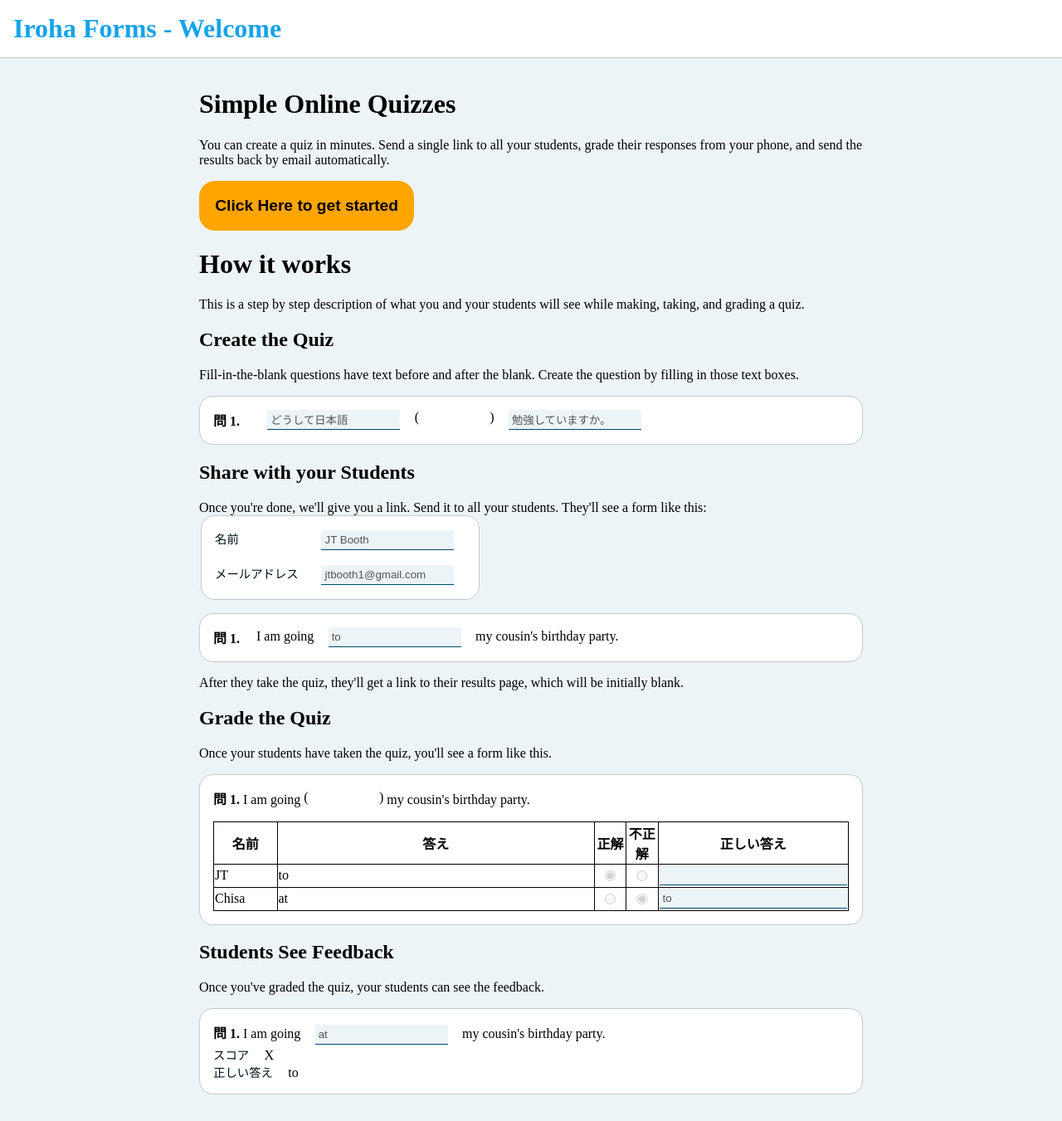
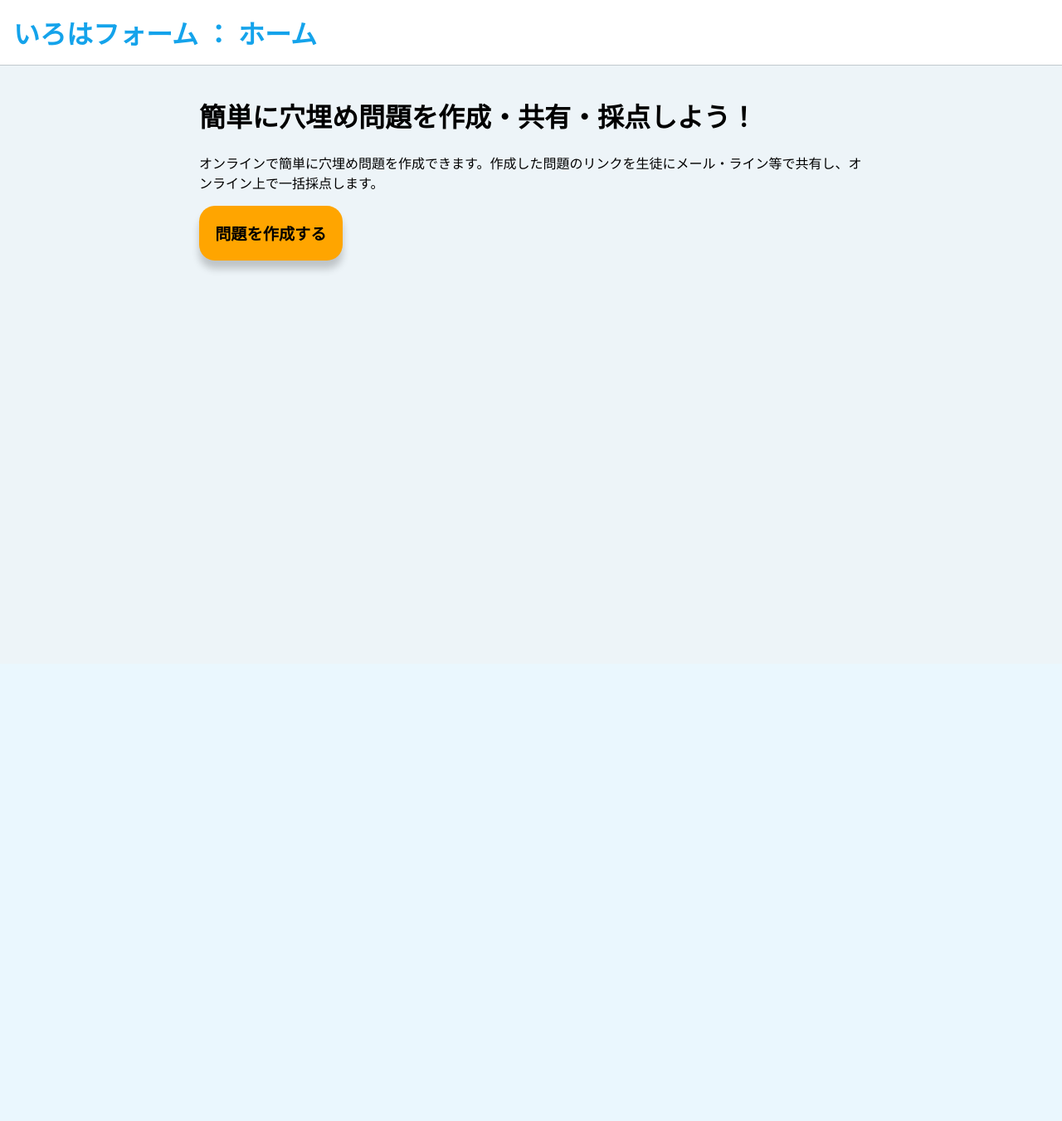
Before and after one commit to JTBooth/homework, a Flask app: page / in a window 1280 px wide. Shown: the whole page at 83% size. After the commit the page ends 329 px from the top, so only its background shows below. Run offline with Flask 2, Linux system fonts and the light colour scheme.

Commit message:
big overhaul :|

```diff
--- a/flask_app/blueprint_routes.py
+++ b/flask_app/blueprint_routes.py
@@ -147,9 +147,17 @@ def submit_quiz(student_uuid):
   )
   db.commit()
 
+  quiz_metadata = load_quiz_headers(cursor, quiz_id=quiz_id)
+
   url = url_for("page.see_feedback", student_uuid=student_uuid, student_id=student_id, _external=True)
-  # BOOKMARK
-  send_feedback_link_email('chisa@irohaforms.com', parsed_form['header']['student_email'], 'Quiz Feedback', url)
+  send_feedback_link_email(
+    'chisa@irohaforms.com',
+    parsed_form['header']['student_email'],
+    'Quiz Feedback',
+    url,
+    quiz_metadata['teacher name'],
+    quiz_metadata['quiz name']
+  )
   return redirect(url_for("page.see_feedback", student_uuid=student_uuid, student_id=student_id))
 
 @page_bp.route("/student/quiz/<student_uuid>/feedback/<student_id>", methods=["GET"])
@@ -241,9 +249,11 @@ def create_quiz():
   cursor.executemany(query, questions)
   db.commit()
 
-  url = url_for('page.quiz_links', teacher_uuid=teacher_uuid, _external=True)
-  send_quiz_link_email("chisa@irohaforms.com", out['header']['teacher_email'], "Quiz Links", url)
-  return redirect(url)
+  redirect_url = url_for('page.quiz_links', teacher_uuid=teacher_uuid)
+  teacher_url = url_for('page.grade_quiz', teacher_uuid=teacher_uuid, _external=True)
+  student_url = url_for('page.take_quiz', student_uuid=student_uuid, _external=True)
+  send_quiz_link_email("chisa@irohaforms.com", out['header']['teacher_email'], "Quiz Links", teacher_url, student_url, out['header']['quiz_name'])
+  return redirect(redirect_url)
 
 def load_quiz_headers(cursor, quiz_id):
   quiz_headers = cursor.execute("""
--- a/static/styles/styles.css
+++ b/static/styles/styles.css
@@ -133,6 +133,11 @@ button {
   color: white;
   font-weight: bolder;
   cursor: pointer;
+  box-shadow: 0 10px 10px rgb(0 0 0 / 0.2);
+}
+
+button:active {
+  box-shadow: 0 3px 3px rgb(0 0 0 / 0.2);
 }
 
 button:disabled {
@@ -149,6 +154,7 @@ button.delete-button {
   top: 0px;
   padding: 0px;
   right: 0px;
+  box-shadow: none;
 }
 
 label {
@@ -373,8 +379,3 @@ td > input[type=radio] {
   color: black;
   font-size: larger;
 }
-
-.mega-button > * {
-  color: black;
-  text-decoration: none;
-}
--- a/templates/base.html
+++ b/templates/base.html
@@ -11,7 +11,7 @@
     <meta name="viewport" content="width=device-width, height=device-height, initial-scale=1, minimum-scale=1">
   </head>
   <body>
-    <header>Iroha Forms - {% block title %}{% endblock %}</header>
+    <header>いろはフォーム ： {% block title %}{% endblock %}</header>
     <main>
       {% block content %}
       {% endblock %}
--- a/templates/create.html
+++ b/templates/create.html
@@ -1,5 +1,5 @@
 {% extends "base.html" %}
-{% block title %}Create Form{% endblock %}
+{% block title %}穴埋め問題を作る{% endblock %}
 {% block content %}
   {% with stage=1 %}
   {% include "arrow_bar.html" %}
@@ -27,7 +27,7 @@
       <button type="button" onclick="addQuestion(event)">＋質問を追加</button>
       <button type="submit" id="submit-button" class="mega-button" disabled>
         保存する
-        <span class="disabled-tooltip">Quiz name, teacher name and teacher email are required</span>
+        <span class="disabled-tooltip">試験の名前、先生の名前、先生のメールアドレスを入力してください</span>
       </input>
     </div>
   </form>
--- a/templates/feedback.html
+++ b/templates/feedback.html
@@ -1,5 +1,5 @@
 {% extends "base.html" %}
-{% block title %}Feedback{% endblock %}
+{% block title %}採点結果{% endblock %}
 {% block content %}
 <div class="quiz">
   <div class="quiz-header">
@@ -15,11 +15,11 @@
     </fieldset>
     <fieldset>
       <div>
-        <label>student name</label>
+        <label>名前</label>
         <span>{{student_metadata["student name"]}}</span>
       </div>
       <div>
-        <label>student email</label>
+        <label>メールアドレス</label>
         <span>{{student_metadata["student email"]}}</span>
       </div>
     </fieldset>
--- a/templates/grade.html
+++ b/templates/grade.html
@@ -1,5 +1,5 @@
 {% extends "base.html" %}
-{% block title %}Grade Quiz{% endblock %}
+{% block title %}試験を採点する{% endblock %}
 {% block content %}
 <div class="arrow-bar">
   <div class="arrow">
@@ -90,6 +90,6 @@
     </li>
   {% endfor %}
   </ol>
-  <button type="submit" class="mega-button">Submit</button>
+  <button type="submit" class="mega-button">採点を終了する</button>
 </form>
 {% endblock %}
--- a/templates/index.html
+++ b/templates/index.html
@@ -1,115 +1,14 @@
 {% extends "base.html" %}
-{% block title %}Welcome{% endblock %}
+{% block title %}ホーム{% endblock %}
 {% block content %}
-<h1>Simple Online Quizzes</h1>
+<h1>簡単に穴埋め問題を作成・共有・採点しよう！</h1>
 <p>
-  You can create a quiz in minutes. Send a single link
-  to all your students, grade their responses from your
-  phone, and send the results back by email automatically.
+  オンラインで簡単に穴埋め問題を作成できます。作成した問題のリンクを生徒にメール・ライン等で共有し、オンライン上で一括採点します。
 </p>
 <p>
-  <button class="mega-button">
-    <a href="{{ url_for('page.create') }}">Click Here to get started</a>
+  <!-- eventually figure out how to make create work properly here -->
+  <button class="mega-button" onclick="window.location.href='/create'">
+    問題を作成する
   </button>
 </p>
-<h1>How it works</h1>
-This is a step by step description of what you and your students will see while making, taking, and grading a quiz.
-<h2>Create the Quiz</h2>
-Fill-in-the-blank questions have text before and after the blank. Create the question by filling in those text boxes.
-<ol>
-  <li class="quiz-question">
-    <div class="quiz-question-body">
-      <input type="text" value="どうして日本語" disabled>
-      <span class="blank-space"></span>
-      <input type="text" value="勉強していますか。" disabled>
-    </div>
-  </li>
-</ol>
-<h2>Share with your Students</h2>
-Once you're done, we'll give you a link. Send it to all your students. They'll see a form like this:
-<fieldset>
-  <div>
-    <label>名前</label>
-    <input type="text" id="header-student_name" name="header-student_name" value="JT Booth" disabled>
-  </div>
-  <div>
-    <label>メールアドレス</label>
-    <input type="text" id="header-student_email" name="header-student_email" value="jtbooth1@gmail.com" disabled>
-  </div>
-</fieldset>
-<ol>
-  <li class="quiz-question">
-    <div class="quiz-question-body">
-      I am going
-      <input type="text" value="to" disabled>
-      my cousin's birthday party.
-    </div>
-  </li>
-</ol>
-After they take the quiz, they'll get a link to their results page, which will be initially blank.
-<h2>Grade the Quiz</h2>
-Once your students have taken the quiz, you'll see a form like this.
-<ol>
-  <li class="quiz-question">
-    I am going
-    <span class="blank-space"></span>
-    my cousin's birthday party.
-    <table>
-      <thead>
-        <tr>
-          <th class="grade-header-name">名前</th>
-          <th class="grade-header-answer">答え</th>
-          <th class="grade-header-maru">正解</th>
-          <th class="grade-header-batsu">不正解</th>
-          <th class="grade-header-correct">正しい答え</th>
-        </tr>
-      </thead>
-      <tbody>
-        <tr>
-          <td> JT </td>
-          <td> <span>to</span> </td>
-          <td>
-            <input type="radio" value="O" checked disabled>
-          </td>
-          <td>
-            <input type="radio" value="X" disabled>
-          </td>
-          <td>
-            <input type="text" disabled>
-          </td>
-        </tr>
-        <tr>
-          <td> Chisa </td>
-          <td> <span>at</span> </td>
-          <td>
-            <input type="radio" value="O" disabled>
-          </td>
-          <td>
-            <input type="radio" value="X" checked disabled>
-          </td>
-          <td>
-            <input type="text" value="to" disabled>
-          </td>
-        </tr>
-      </tbody>
-    </table>
-  </li>
-</ol>
-<h2>Students See Feedback</h2>
-Once you've graded the quiz, your students can see the feedback.
-<ol>
-  <li class="quiz-question">
-    I am going
-    <input type="text" value="at" disabled>
-    my cousin's birthday party.
-    <div>
-      <label>スコア</label>
-      X
-    </div>
-    <div>
-      <label>正しい答え</label>
-      to
-    </div>
-  </li>
-</ol>
 {% endblock %}
--- a/templates/links.html
+++ b/templates/links.html
@@ -1,5 +1,5 @@
 {% extends "base.html" %}
-{% block title %}Quiz Links{% endblock %}
+{% block title %}試験を共有する{% endblock %}
 {% block content %}
 
 {% with stage=2 %}
@@ -13,4 +13,7 @@
   <label>生徒が回答したあと、下記のリンクから採点してください。</label>
   <a href="{{ url_for('page.grade_quiz', teacher_uuid=teacher_uuid) }}">http://irohaforms.com{{ url_for('page.grade_quiz', teacher_uuid=teacher_uuid) }}</a>
 </div>
+<p>
+  以上のリンクはメールでもお送りしています。
+</p>
 {% endblock %}
--- a/templates/take_quiz.html
+++ b/templates/take_quiz.html
@@ -1,5 +1,5 @@
 {% extends "base.html" %}
-{% block title %}Take Quiz{% endblock %}
+{% block title %}解答する{% endblock %}
 {% block content %}
 <form action="{{ url_for('page.submit_quiz', student_uuid=student_uuid) }}" method="POST" class="quiz">
   <div class="quiz-header">
@@ -37,7 +37,7 @@
   </ol>
   <button type="submit" id="submit-button" class="mega-button" disabled>
     保存する
-    <span class="disabled-tooltip">Name and email are required.</span>
+    <span class="disabled-tooltip">名前とメールアドレスを入力してください</span>
   </button>
 </form>
 {% endblock %}
```
Also changed, not shown: flask_app/do_email.py (+8 -8 lines), templates/arrow_bar.html (+4 -4 lines), templates/explanation.html (added, +101 -0 lines), templates/finished.html (+15 -2 lines).
